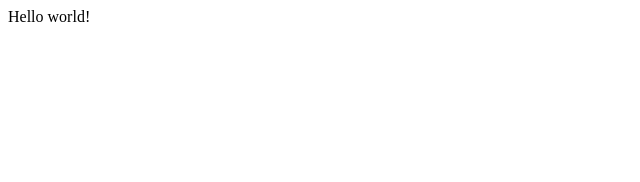
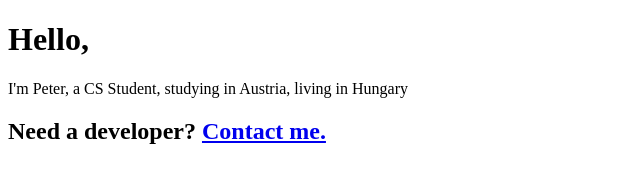
Before and after one commit to peter-gy/gatsby-bootcamp, a Gatsby site: page / in a window 1280 px wide. Shown: the whole page, without its empty margins (0-640 px from the left). Built offline with nearby package versions, Linux system fonts and the light colour scheme; Gatsby itself is replaced by a stand-in of ours.

Commit message:
added new pages and Links

```diff
--- a/src/pages/index.js
+++ b/src/pages/index.js
@@ -1,5 +1,14 @@
 import React from "react"
+import { Link } from "gatsby"
 
-export default function Home() {
-  return <div>Hello world!</div>
-}
+const IndexPage = () => {
+  return (
+    <div>
+      <h1>Hello,</h1>
+      <p>I'm Peter, a CS Student, studying in Austria, living in Hungary</p>
+      <h2>Need a developer? <Link to="/contact">Contact me.</Link></h2>
+    </div>
+  );
+};
+
+export default IndexPage;
```
Also changed, not shown: src/pages/about.js (added, +14 -0 lines), src/pages/blog.js (added, +12 -0 lines), src/pages/contact.js (added, +14 -0 lines).
